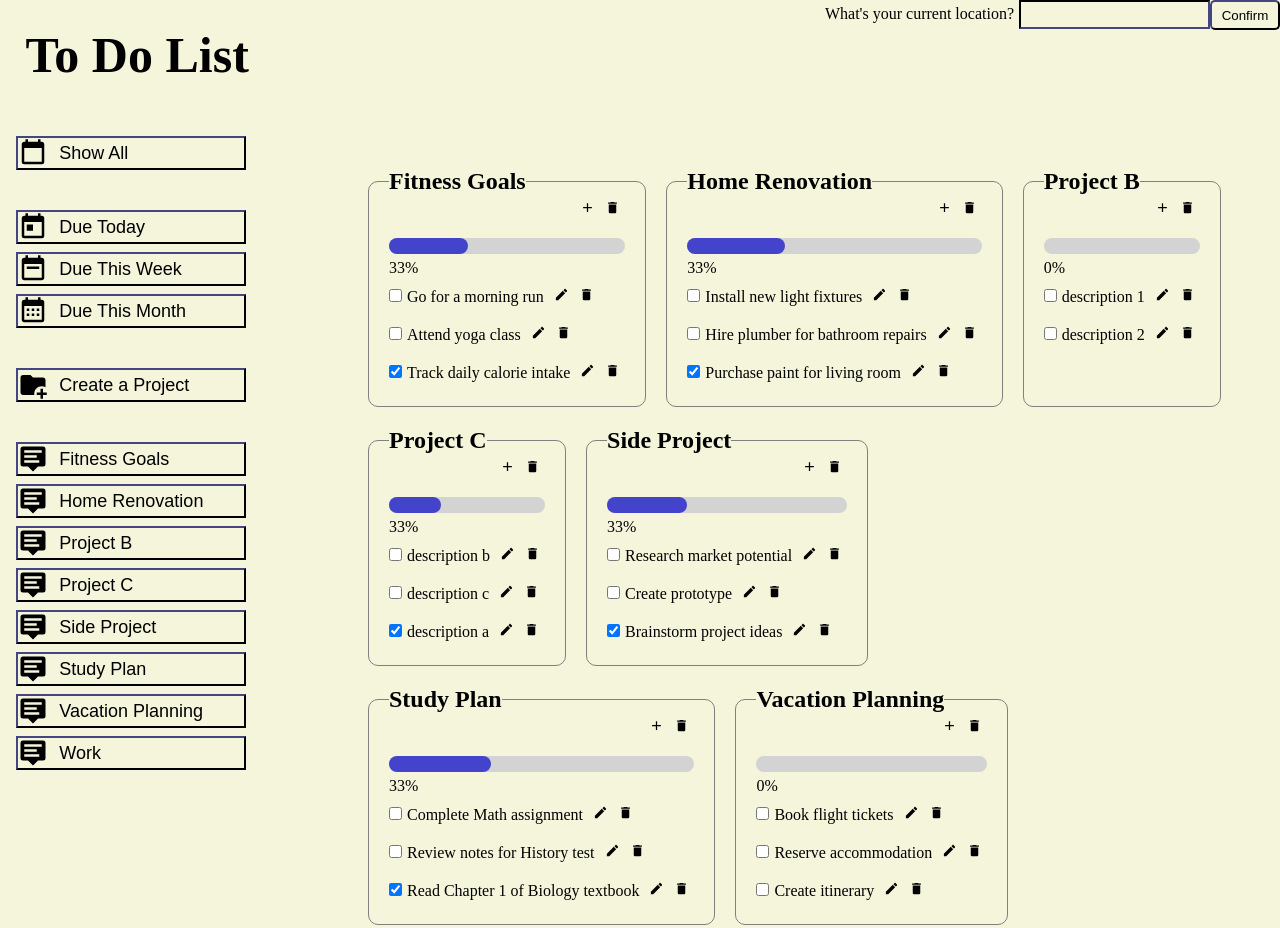
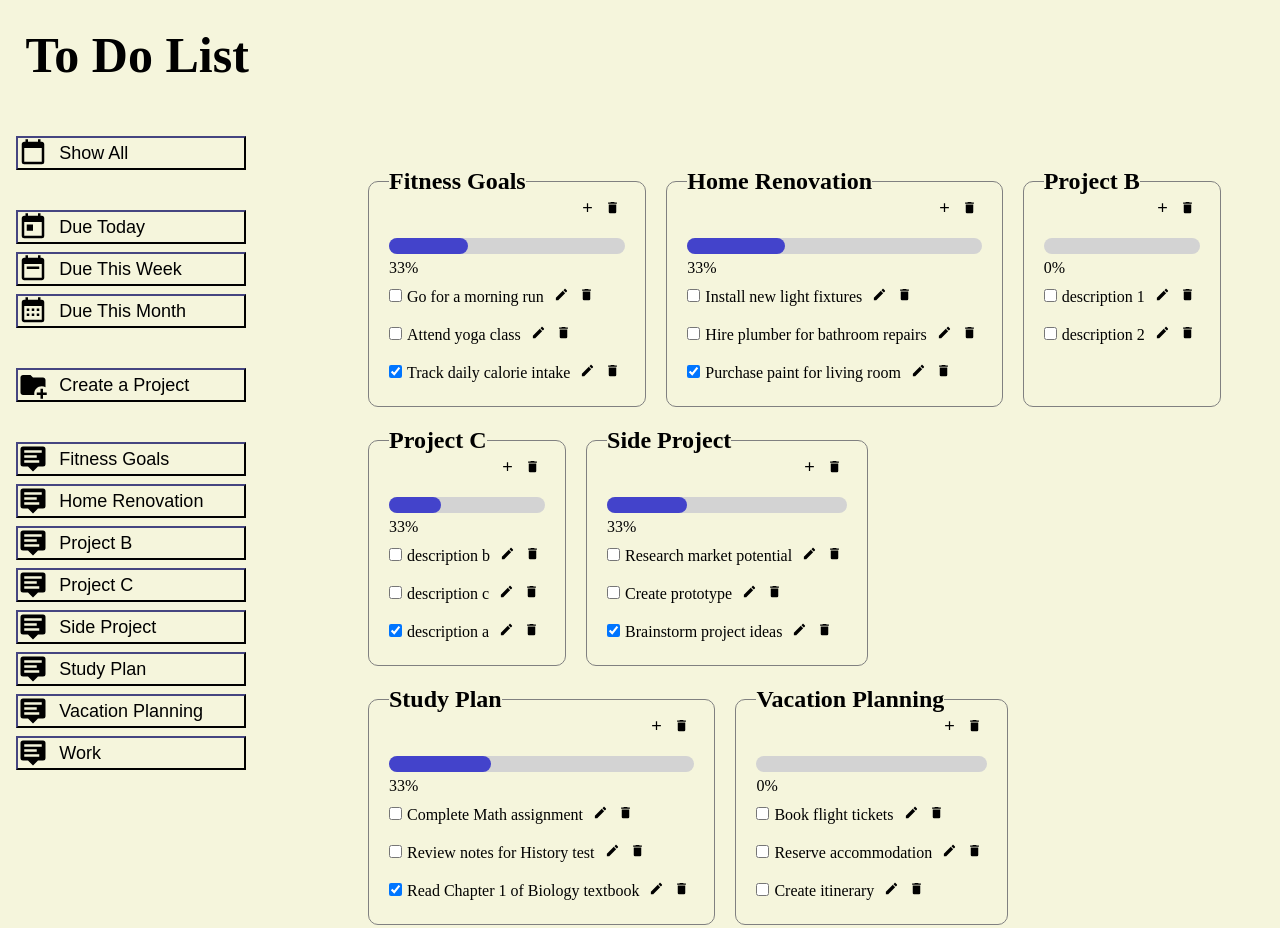
Before and after one commit to shuyax/to_do_list, a website built with webpack: page src/index.html in a window 1280 px wide. Shown: the top 928 px of the page. Built offline with nearby package versions, Linux system fonts and the light colour scheme.

Commit message:
Removed unrelated html components

```diff
--- a/src/index.html
+++ b/src/index.html
@@ -8,22 +8,6 @@
 <body>
     <header id="header">
         <h1 id="title">To Do List</h1>
-        <div class="weather">
-            <label for="location">What's your current location?</label>
-            <input
-                type="text"
-                id="location"
-                name="location"
-                list="options"
-                pattern="New York|London|Tronto|Beijing" />
-            <datalist id="options">
-                <option>New York</option>
-                <option>London</option>
-                <option>Toronto</option>
-                <option>Beijing</option>
-            </datalist>
-            <button id="confirm">Confirm</button>
-        </div>
     </header>
     <div class="container">
         <div class="sidebar">
```
